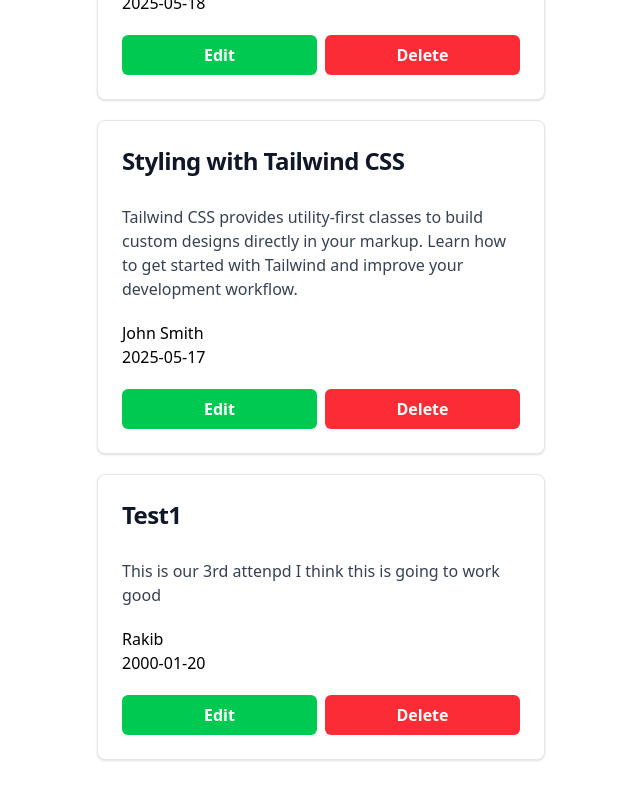
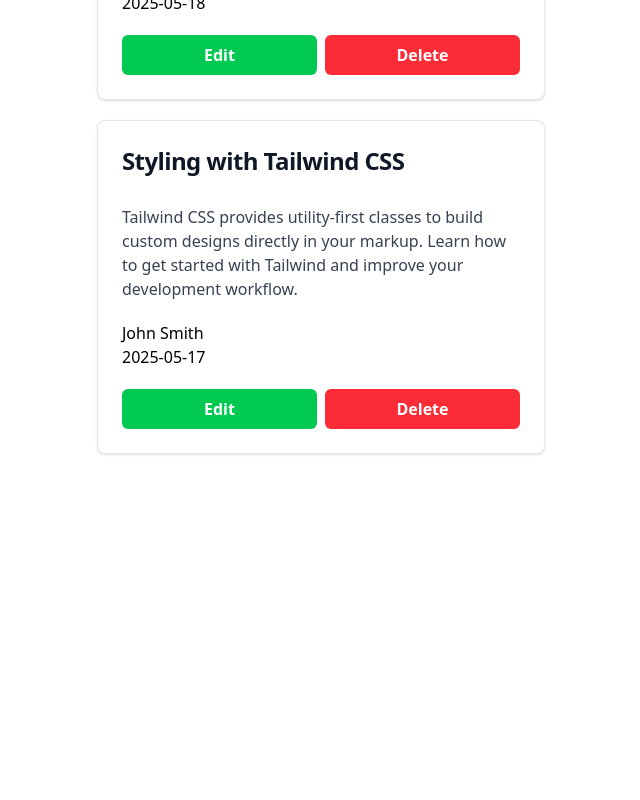
Before and after one commit to rakib00-dev/react-json-server, a React (Vite) app: page / in a window 1280 px wide. Shown: the part 502-1302 px from the top of the page, without its empty margins (47-687 px from the left). After the commit the page ends 1012 px from the top, so only its background shows below. Built offline with nearby package versions, Linux system fonts and the light colour scheme; data requests are answered from the project's data file.

Commit message:
updated the compoennts

```diff
--- a/data/db.json
+++ b/data/db.json
@@ -1,25 +1,18 @@
 {
   "blogs": [
     {
-      "id": 1,
+      "id": "1",
       "title": "Understanding React Hooks",
       "author": "Jane Doe",
       "date": "2025-05-18",
       "content": "In this blog post, we will explore the basics of React Hooks including useState and useEffect. These features allow you to use state and lifecycle methods in functional components."
     },
     {
-      "id": 2,
+      "id": "2",
       "title": "Styling with Tailwind CSS",
       "author": "John Smith",
       "date": "2025-05-17",
       "content": "Tailwind CSS provides utility-first classes to build custom designs directly in your markup. Learn how to get started with Tailwind and improve your development workflow."
-    },
-    {
-      "id": 1747656339211,
-      "title": "Test1",
-      "author": "Rakib",
-      "date": "2000-01-20",
-      "content": "This is our 3rd attenpd I think this is going to work good"
     }
   ]
 }
--- a/src/App.jsx
+++ b/src/App.jsx
@@ -29,7 +29,7 @@ function App() {
 
   const addBlog = async (title, author, date, content) => {
     const dataType = {
-      id: Date.now(),
+      id: JSON.stringify(Date.now()),
       title,
       author,
       date,
@@ -44,10 +44,20 @@ function App() {
     });
   };
 
+  const deleteBlog = (id) => {
+    console.log('Trying to delete:', id);
+    fetch(`http://localhost:8000/blogs/${id}`, {
+      method: 'DELETE',
+      headers: {
+        'Content-Type': 'application/json',
+      },
+    });
+  };
+
   return (
     <div className="max-w-5xl mx-auto p-4 m-10 mt-4 grid gap-5">
       <TakeInput addBlog={addBlog} />
-      <AddData data={data} />
+      <AddData data={data} deleteBlog={deleteBlog} />
     </div>
   );
 }
--- a/src/components/AddData.jsx
+++ b/src/components/AddData.jsx
@@ -1,6 +1,6 @@
 import React from 'react';
 
-const AddData = ({ data }) => {
+const AddData = ({ data, deleteBlog }) => {
   return (
     <div className="grid gap-5">
       {data.map((e, i) => (
@@ -25,7 +25,10 @@ const AddData = ({ data }) => {
             <button className="transition-all duration-300 w-full rounded-md py-2 px-2 font-bold bg-green-500 text-white cursor-pointer hover:bg-green-200 hover:text-black">
               Edit
             </button>
-            <button className="transition-all duration-300 w-full rounded-md py-2 px-2 font-bold bg-red-500 text-white cursor-pointer hover:bg-red-200 hover:text-black">
+            <button
+              className="transition-all duration-300 w-full rounded-md py-2 px-2 font-bold bg-red-500 text-white cursor-pointer hover:bg-red-200 hover:text-black"
+              onClick={() => deleteBlog(e.id)}
+            >
               Delete
             </button>
           </div>
--- a/src/components/TakeInput.jsx
+++ b/src/components/TakeInput.jsx
@@ -1,6 +1,8 @@
 import { useRef, useState } from 'react';
 
 const TakeInput = ({ addBlog }) => {
+  const [isBtnClicked, setIsBtnClicked] = useState(false);
+
   const titleRef = useRef();
   const authorRef = useRef();
   const dateRef = useRef();
@@ -8,6 +10,11 @@ const TakeInput = ({ addBlog }) => {
 
   const handleSubmit = (e) => {
     e.preventDefault();
+
+    setIsBtnClicked(true);
+
+    if (isBtnClicked) return;
+
     addBlog(
       titleRef.current.value,
       authorRef.current.value,
@@ -76,6 +83,7 @@ const TakeInput = ({ addBlog }) => {
         <button
           type="submit"
           className=" text-white relative bg-green-700 hover:bg-green-800 font-medium rounded-lg text-sm px-6 py-3 cursor-pointer w-fit"
+          disabled={isBtnClicked}
         >
           Submit
         </button>
```
